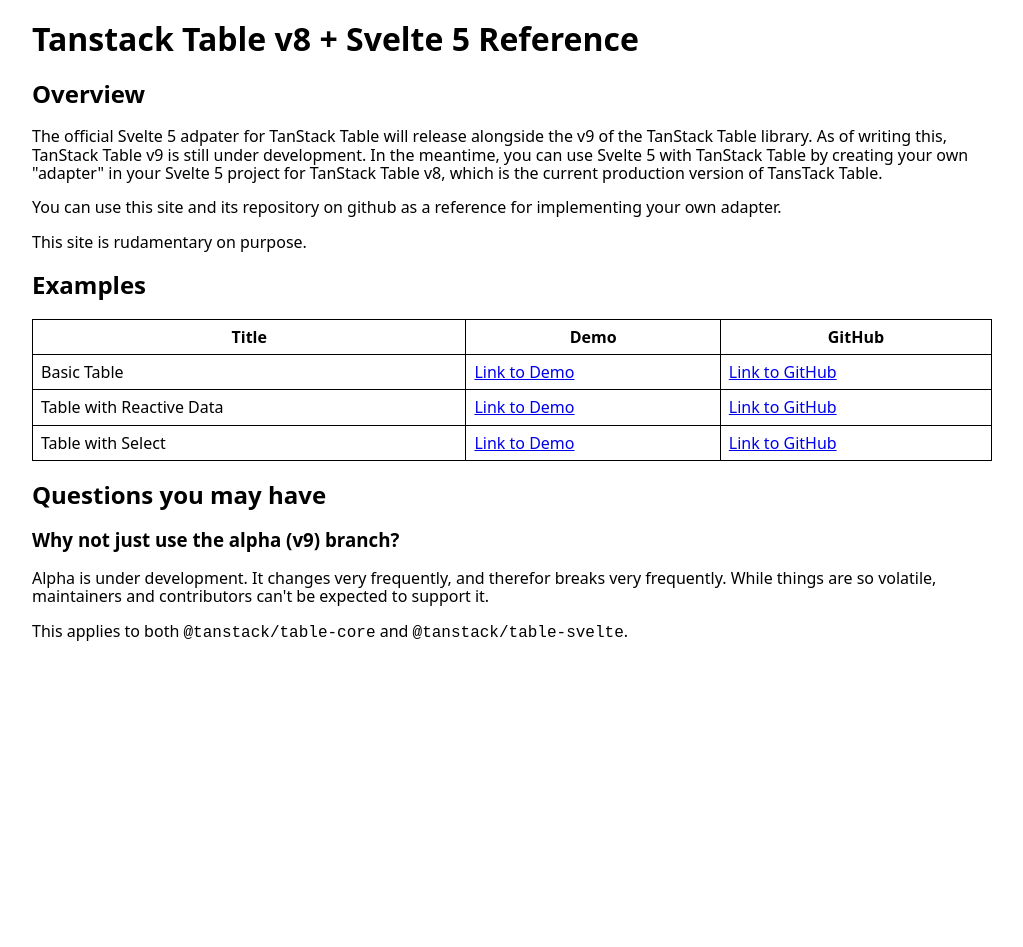
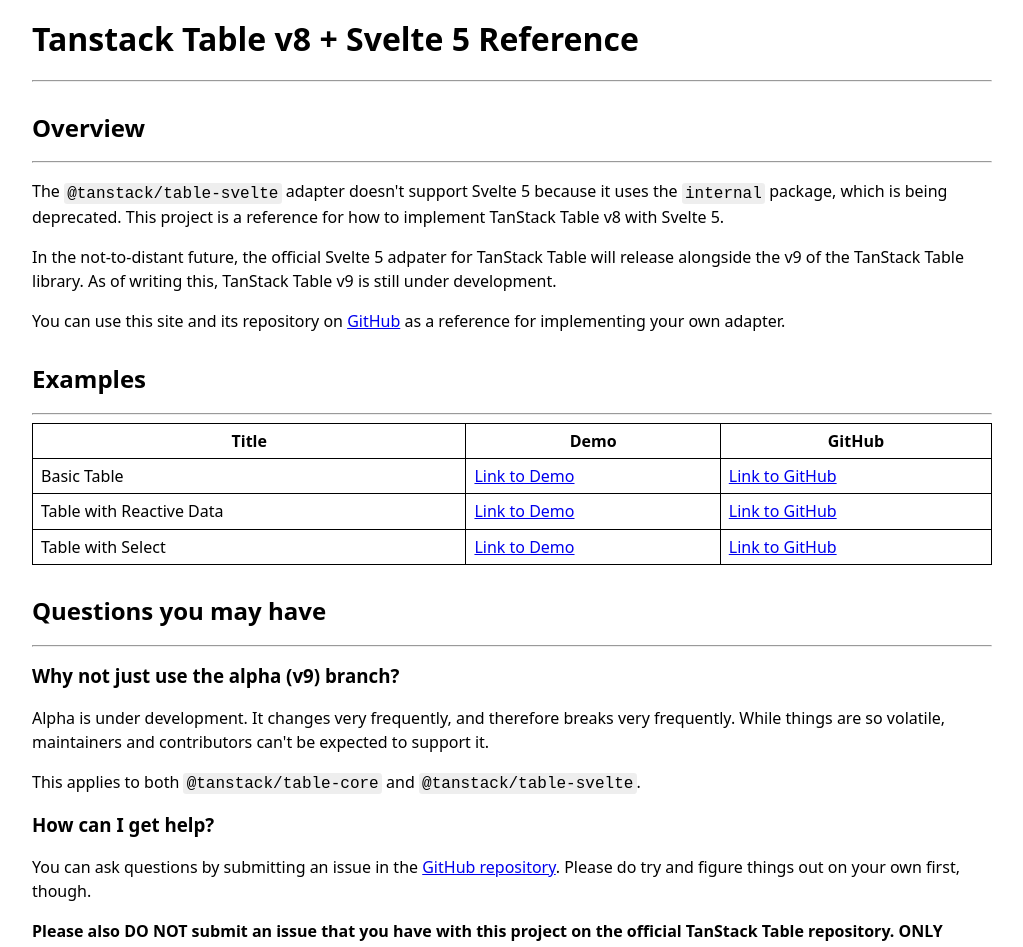
Before and after one commit to walker-tx/svelte5-tanstack-table-reference, a SvelteKit app: page / in a window 1280 px wide. Shown: the top 947 px of the page, without its empty margins (128-1151 px from the left). Before the commit the page ends 800 px from the top, so only its background shows below. Built offline with nearby package versions, Linux system fonts and the light colour scheme; no server answers.

Commit message:
updated readme

```diff
--- a/src/routes/+page.svelte
+++ b/src/routes/+page.svelte
@@ -41,24 +41,30 @@
 </script>
 
 <h1>Tanstack Table v8 + Svelte 5 Reference</h1>
+<hr />
 
 <h2>Overview</h2>
+<hr />
 
 <p>
-	The official Svelte 5 adpater for TanStack Table will release alongside the v9 of the TanStack
-	Table library. As of writing this, TanStack Table v9 is still under development. In the meantime,
-	you can use Svelte 5 with TanStack Table by creating your own "adapter" in your Svelte 5 project
-	for TanStack Table v8, which is the current production version of TansTack Table.
+	The <code>@tanstack/table-svelte</code> adapter doesn't support Svelte 5 because it uses the
+	<code>internal</code> package, which is being deprecated. This project is a reference for how to implement
+	TanStack Table v8 with Svelte 5.
 </p>
 
 <p>
-	You can use this site and its repository on github as a reference for implementing your own
-	adapter.
+	In the not-to-distant future, the official Svelte 5 adpater for TanStack Table will release
+	alongside the v9 of the TanStack Table library. As of writing this, TanStack Table v9 is still
+	under development.
 </p>
 
-<p>This site is rudamentary on purpose.</p>
+<p>
+	You can use this site and its repository on <a href={PUBLIC_GITHUB_REPO_URL}>GitHub</a> as a reference
+	for implementing your own adapter.
+</p>
 
 <h2>Examples</h2>
+<hr />
 <table>
 	<thead>
 		<tr>
@@ -85,16 +91,31 @@
 </table>
 
 <h2>Questions you may have</h2>
+<hr />
 
 <h3>Why not just use the alpha (v9) branch?</h3>
 
 <p>
-	Alpha is under development. It changes very frequently, and therefor breaks very frequently. While
-	things are so volatile, maintainers and contributors can't be expected to support it.
+	Alpha is under development. It changes very frequently, and therefore breaks very frequently.
+	While things are so volatile, maintainers and contributors can't be expected to support it.
 </p>
 
 <p>
 	This applies to both <code>@tanstack/table-core</code> and <code>@tanstack/table-svelte</code>.
+</p>
+
+<h3>How can I get help?</h3>
+
+<p>
+	You can ask questions by submitting an issue in the <a href={PUBLIC_GITHUB_REPO_URL}
+		>GitHub repository</a
+	>. Please do try and figure things out on your own first, though.
+</p>
+
+<p style="font-weight: bold;">
+	Please also DO NOT submit an issue that you have with this project on the official TanStack Table
+	repository. ONLY submit an issue there if you're sure that it's a problem with their library, and
+	not this project or your own implementation.
 </p>
 
 <style>
@@ -109,4 +130,8 @@
 		border: 1px solid black;
 		padding: 8px;
 	}
+
+	h2 {
+		margin-top: 2rem;
+	}
 </style>
--- a/src/routes/app.css
+++ b/src/routes/app.css
@@ -11,18 +11,6 @@
 html {
 	line-height: 1.15; /* 1 */
 	-webkit-text-size-adjust: 100%; /* 2 */
-	font-family:
-		system-ui,
-		-apple-system,
-		BlinkMacSystemFont,
-		'Segoe UI',
-		Roboto,
-		Oxygen,
-		Ubuntu,
-		Cantarell,
-		'Open Sans',
-		'Helvetica Neue',
-		sans-serif;
 }
 
 /* Sections
@@ -361,3 +349,28 @@
 [hidden] {
 	display: none;
 }
+
+html {
+	font-family:
+		system-ui,
+		-apple-system,
+		BlinkMacSystemFont,
+		'Segoe UI',
+		Roboto,
+		Oxygen,
+		Ubuntu,
+		Cantarell,
+		'Open Sans',
+		'Helvetica Neue',
+		sans-serif;
+}
+
+p {
+	line-height: 1.5;
+}
+
+p code {
+	background-color: #eee;
+	padding: 0.1em 0.2em;
+	border-radius: 0.2em;
+}
```
